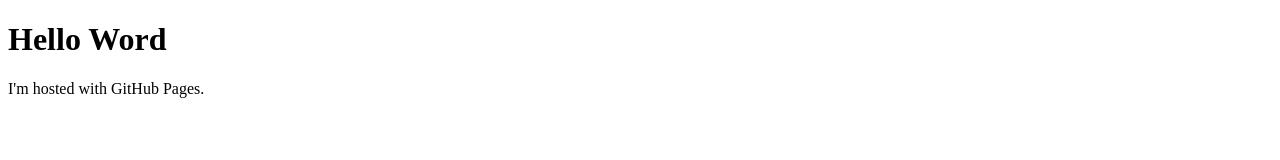
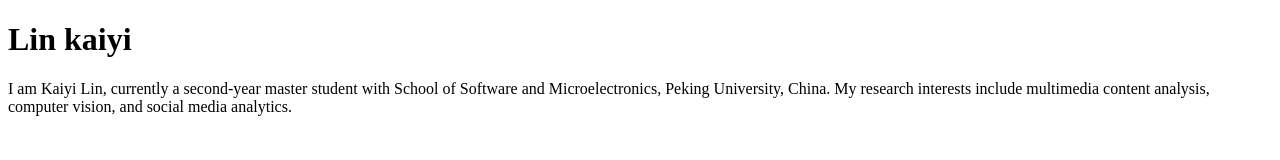
Before and after one commit to Linkaiyi123/Linkaiyi.github.io, a plain HTML site: page index.html in a window 1280 px wide. Drawn offline with Linux system fonts and the light colour scheme.

Commit message:
Update index.html

```diff
--- a/index.html
+++ b/index.html
@@ -1,7 +1,8 @@
 <!DOCTYPE html>
 <html>
 <body>
-<h1>Hello Word</h1>
-<p>I'm hosted with GitHub Pages.</p>
+<h1>Lin kaiyi</h1>
+<p>I am Kaiyi Lin, currently a second-year master student with School of Software and Microelectronics, Peking University, China. My research interests include multimedia content analysis,
+computer vision, and social media analytics.</p>
 </body>
 </html>
```
